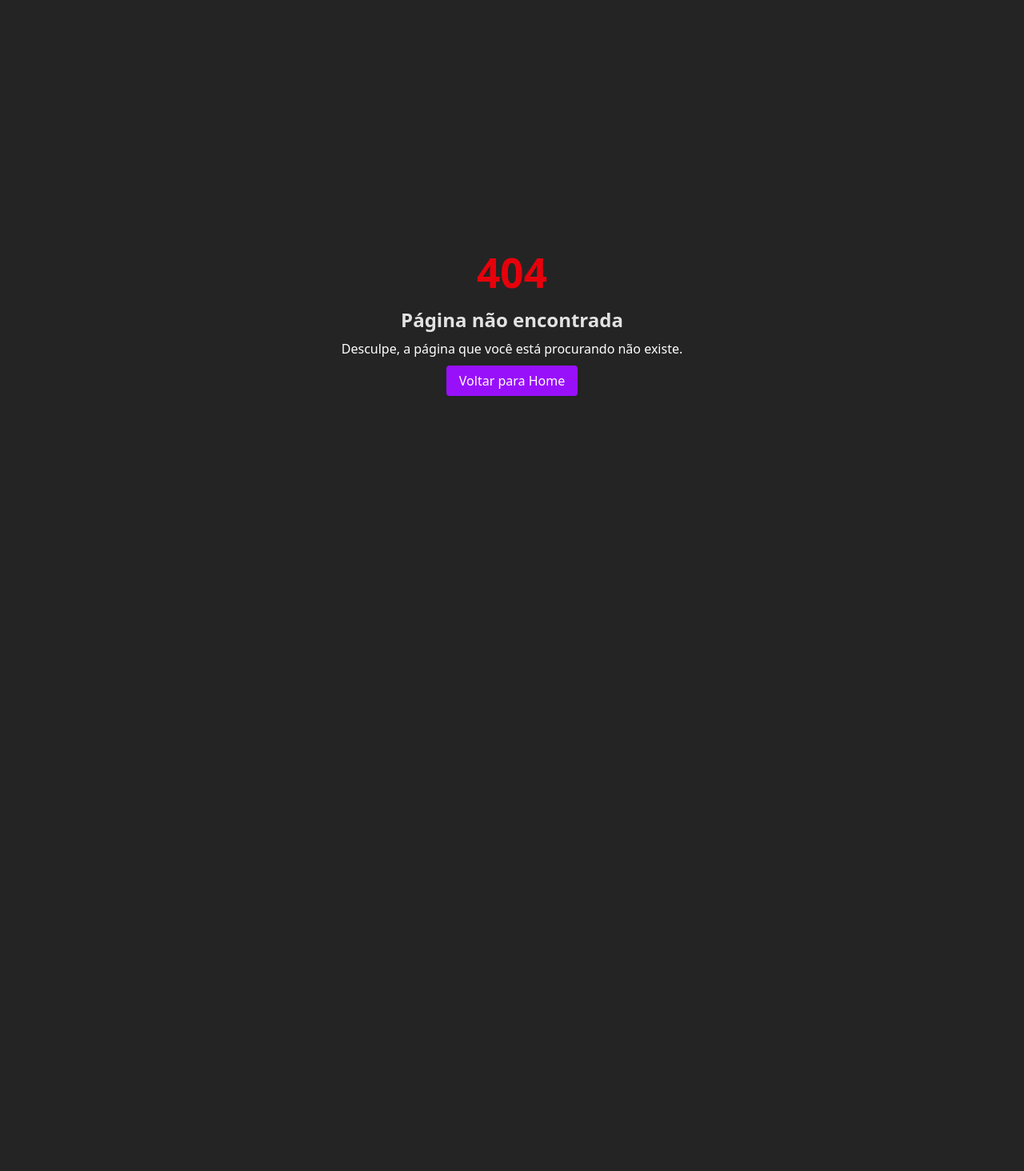
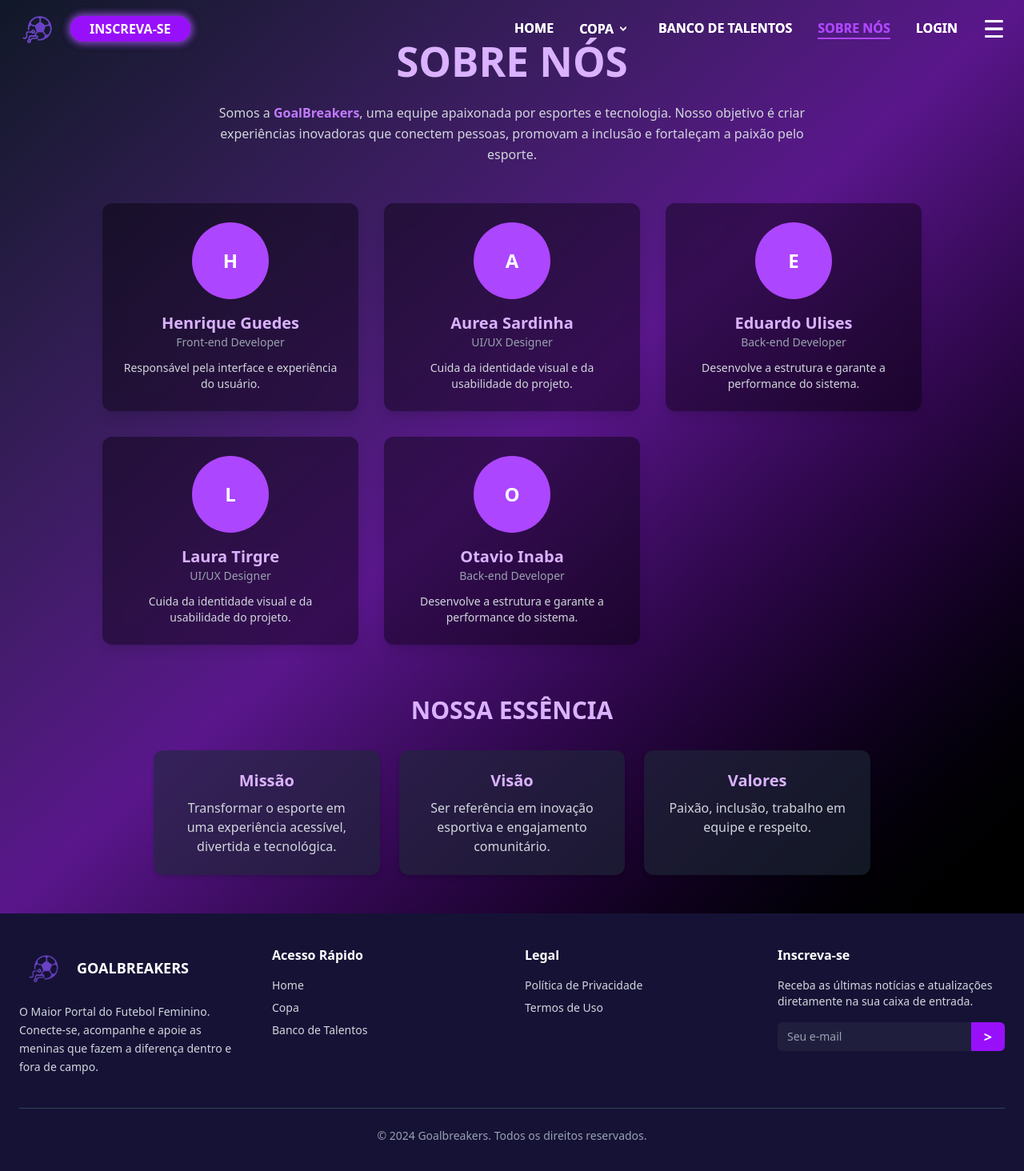
Before and after one commit to Goal-Breakers/GoalBreakers-LandingPage, a React (Vite) app in the folder goalbreakers-web/: page /sobreNos in a window 1280 px wide. Before the commit this address had no page. Shown: the top 1464 px of the page at 80% size. Before the commit the page ends 800 px from the top, so only its background shows below. Built offline with nearby package versions, Linux system fonts and the light colour scheme.

Commit message:
feat(sobreNos) pag e funcionalidades

```diff
--- a/goalbreakers-web/src/components/Header.jsx
+++ b/goalbreakers-web/src/components/Header.jsx
@@ -136,12 +136,12 @@ export default function Header() {
             >
               BANCO DE TALENTOS
             </Link>
-            <Link
-              to="/login"
+           <Link
+              to="/sobreNos"
               className={`hover:text-purple-400 relative after:content-[''] after:block after:h-[2px] after:bg-purple-500 after:w-0 after:transition-all ${
-                location.pathname === "/sobreNos"
-                  ? "text-purple-500 after:w-full"
-                  : "hover:after:w-full"
+              location.pathname === "/sobreNos"
+              ? "text-purple-500 after:w-full"
+              : "hover:after:w-full"
               }`}
             >
               SOBRE NÓS
--- /dev/null
+++ b/goalbreakers-web/src/pages/sobreNos.jsx
@@ -0,0 +1,98 @@
+import Header from "../components/Header";
+
+
+export default function SobreNos() {
+  return (
+    <div>
+      <Header />
+
+      <div className="min-h-screen bg-gradient-to-br from-gray-900 via-purple-900 to-black flex flex-col items-center px-6 py-12 text-white">
+        {/* Título */}
+        <h1 className="text-4xl font-extrabold text-purple-300 mb-6 uppercase text-center">
+          Sobre Nós
+        </h1>
+
+        {/* Texto de apresentação */}
+        <p className="max-w-3xl text-gray-300 text-center mb-12 leading-relaxed">
+          Somos a <span className="text-purple-400 font-semibold">GoalBreakers</span>,
+          uma equipe apaixonada por esportes e tecnologia. Nosso objetivo é criar experiências
+          inovadoras que conectem pessoas, promovam a inclusão e fortaleçam a paixão pelo esporte.
+        </p>
+
+        {/* Cards de membros */}
+        <div className="grid md:grid-cols-3 gap-8 max-w-5xl w-full">
+          {[
+            {
+              nome: "Henrique Guedes",
+              cargo: "Front-end Developer",
+              descricao: "Responsável pela interface e experiência do usuário.",
+            },
+            {
+              nome: "Aurea Sardinha",
+              cargo: "UI/UX Designer",
+              descricao: "Cuida da identidade visual e da usabilidade do projeto.",
+            },
+            {
+              nome: "Eduardo Ulises",
+              cargo: "Back-end Developer",
+              descricao: "Desenvolve a estrutura e garante a performance do sistema.",
+            },
+            {
+              nome: "Laura Tirgre",
+              cargo: "UI/UX Designer",
+              descricao: "Cuida da identidade visual e da usabilidade do projeto.",
+            },
+            {
+              nome: "Otavio Inaba",
+              cargo: "Back-end Developer",
+              descricao: "Desenvolve a estrutura e garante a performance do sistema.",
+            },
+          ].map((pessoa, i) => (
+            <div
+              key={i}
+              className="bg-black/40 backdrop-blur-md rounded-xl shadow-lg p-6 flex flex-col items-center text-center hover:scale-105 transition-transform"
+            >
+              <div className="w-24 h-24 rounded-full bg-purple-500 mb-4 flex items-center justify-center text-2xl font-bold">
+                {pessoa.nome.charAt(0)}
+              </div>
+              <h3 className="text-xl font-bold text-purple-300">{pessoa.nome}</h3>
+              <p className="text-sm text-gray-400">{pessoa.cargo}</p>
+              <p className="mt-3 text-gray-300 text-sm">{pessoa.descricao}</p>
+            </div>
+          ))}
+        </div>
+
+        {/* Missão, Visão, Valores */}
+        <div className="max-w-4xl mt-16 space-y-8 text-center">
+          <h2 className="text-3xl font-extrabold text-purple-300 uppercase">Nossa Essência</h2>
+          <div className="grid md:grid-cols-3 gap-6">
+            {[
+              {
+                titulo: "Missão",
+                texto: "Transformar o esporte em uma experiência acessível, divertida e tecnológica.",
+              },
+              {
+                titulo: "Visão",
+                texto: "Ser referência em inovação esportiva e engajamento comunitário.",
+              },
+              {
+                titulo: "Valores",
+                texto: "Paixão, inclusão, trabalho em equipe e respeito.",
+              },
+            ].map((item, i) => (
+              <div
+                key={i}
+                className="bg-gray-800/60 rounded-xl p-6 shadow-md hover:bg-gray-800 transition"
+              >
+                <h3 className="text-xl font-bold text-purple-300 mb-2">{item.titulo}</h3>
+                <p className="text-gray-300">{item.texto}</p>
+              </div>
+            ))}
+          </div>
+        </div>
+      </div>
+
+
+    </div>
+  );
+}
```
Also changed, not shown: goalbreakers-web/src/routes/AppRoutes.jsx (+8 -1 lines).
